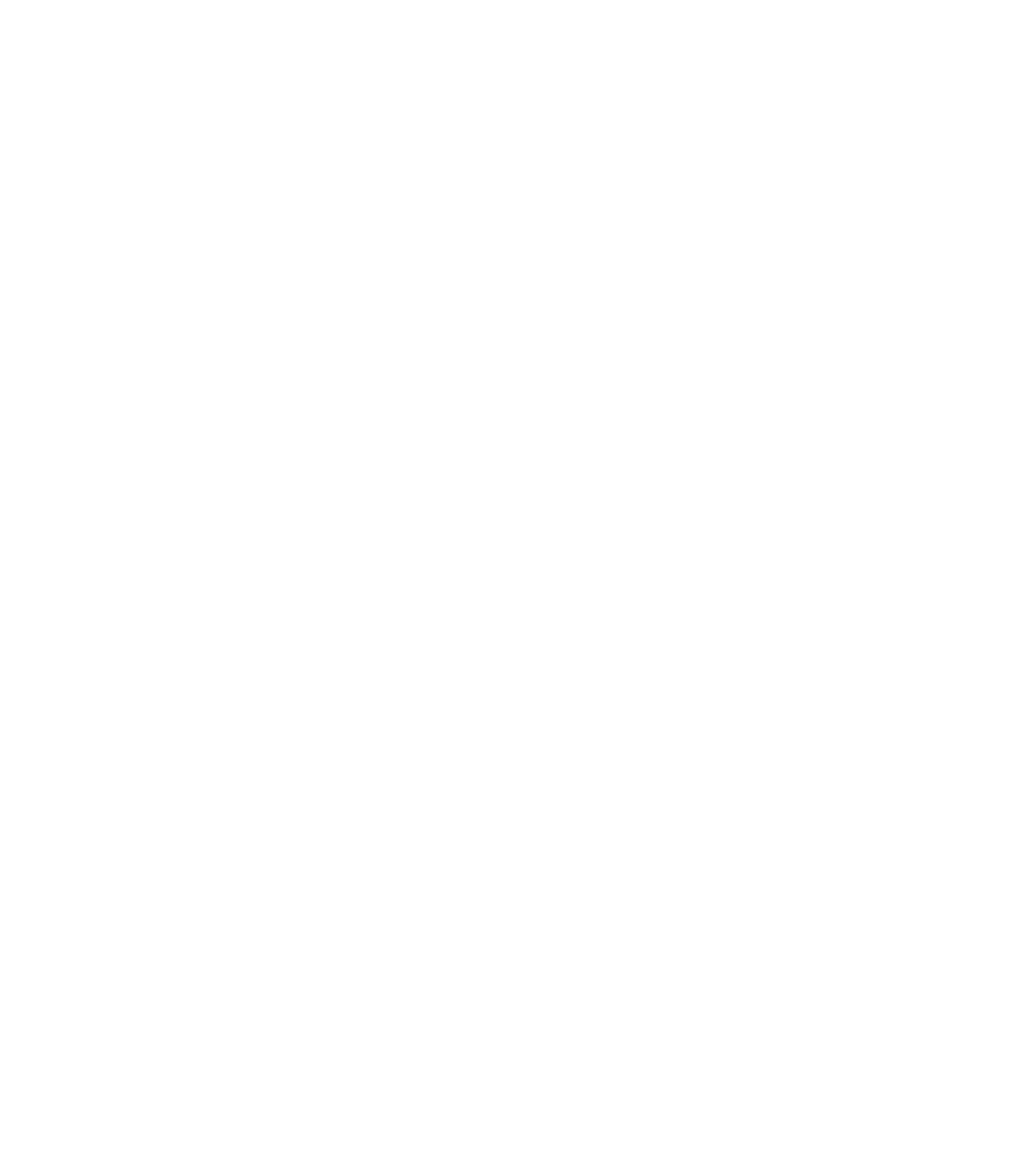
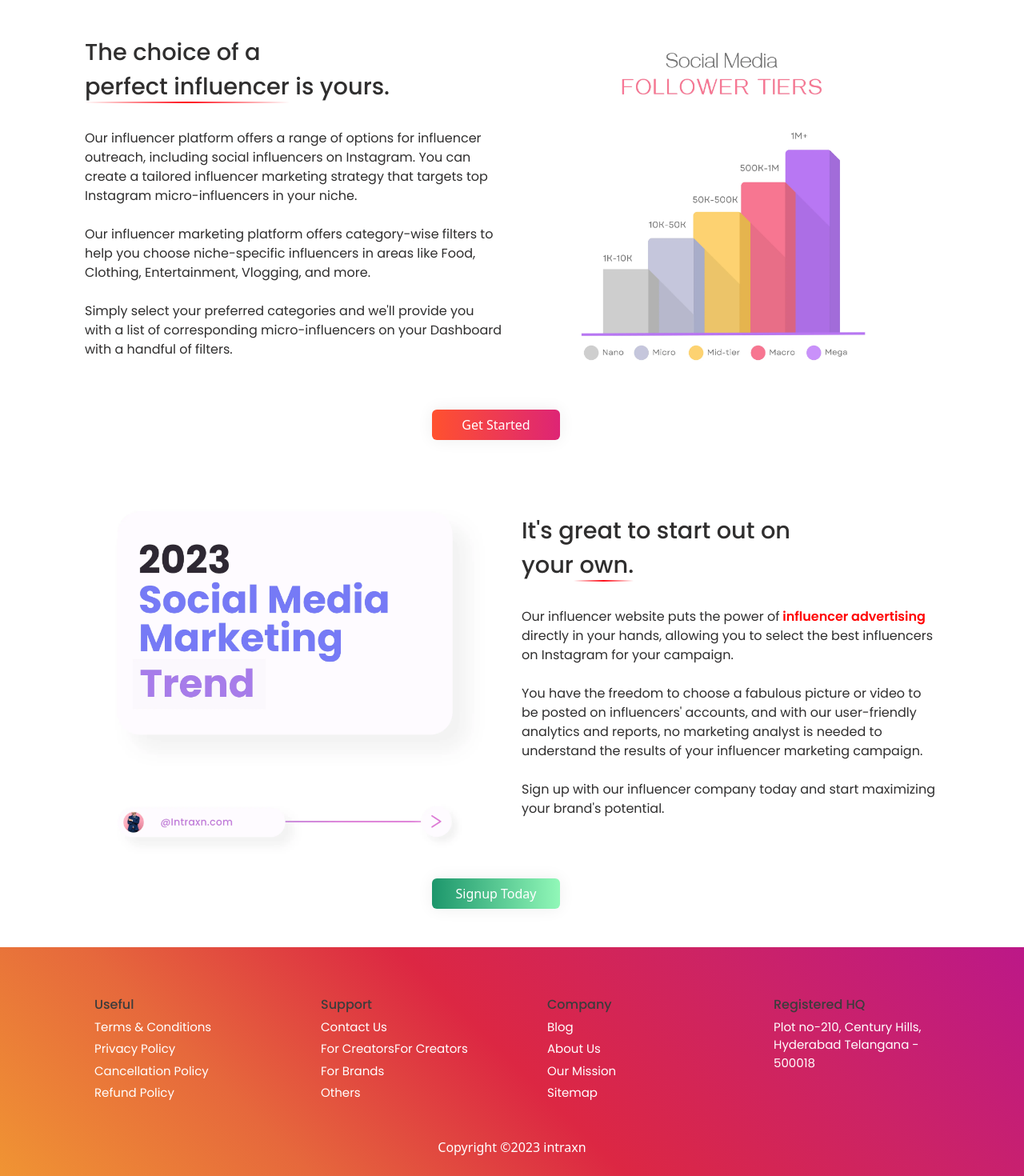
Before and after one commit to intraxnio/landingPage, a Next.js app: page /influencer-Marketing in a window 1280 px wide. Shown: the part 758-2228 px from the top of the page at 80% size. Before the commit the page ends 800 px from the top, so only its background shows below. Built offline with nearby package versions, Linux system fonts and the light colour scheme.

Commit message:
April v1.0 24 2023

```diff
--- a/src/components/BodyBlocks.js
+++ b/src/components/BodyBlocks.js
@@ -39,7 +39,7 @@ function BodyBlocks() {
         {/* <Image className="img-fluid rounded" src={banner2} alt="Social Media" />
          */}
 
-<img className="img-fluid rounded" src="/banner2.webp" alt="social Media" width={500} height={500} />
+        <img className="img-fluid rounded" src="/banner2.webp" alt="social Media" width={500} height={500} />
 
                 {/* <Image className="img-fluid rounded"
             src={"https://intraxn-app.s3.ap-south-1.amazonaws.com/banner2.webp"}
--- a/src/components/Footer.js
+++ b/src/components/Footer.js
@@ -4,7 +4,7 @@ import Link from "next/link";
 export default function Footer() {
   return (
     <>
-      <div className="container-fluid rounded bg-footer-container pt-5 pb-2">
+      <div className="container-fluid bg-footer-container pt-5 pb-2">
         <div className="container row mx-auto p-1">
           <div className="container col-md-3 col-12 my-2">
             <div className="div">
--- a/src/pages/influencer-Marketing.js
+++ b/src/pages/influencer-Marketing.js
@@ -1,17 +1,92 @@
+import Footer from '@/components/Footer'
 import Navbar from '@/components/Navbar'
 import React from 'react'
+import Head from 'next/head'
 
 function influencerMarketing() {
   return (
    <>
+
+<Head>
+        <title>What is Influencer Marketing: Winning Strategy for Brand Reach</title>
+        <meta name="viewport" content="width=device-width, initial-scale=1" />
+        <meta name="description" content="Collaborate with top Instagram influencers to reach new audiences.
+        Find your perfect influencer match with our powerful influencer platform." />
+        <meta content="What is Influencer Marketing: Winning Strategy for Brand Reach" property="og:title" />
+        <meta content="Collaborate with top Instagram influencers to reach new audiences.
+        Find your perfect influencer match with our powerful influencer platform." property="og:description" />
+        <meta property="og:type" content="website" />
+        <meta name="viewport" content="width=device-width, initial-scale=1" />
+        <link rel="icon" href="/favicon.ico" />
+        <meta name="google-site-verification" content="Zv0pxrxBGEMiesq_ydWWlCKLB8YiChp4x_TiozuRmaw" />
+      </Head>
+
+
    <Navbar />
    <div className="container">
     <img className="img-fluid" src="/influencerMarketing.jpg" alt="influencer Marketing" />
     </div>
 
-    <div className="container">
-        <p></p>
+    <div className="container mt-5">
+        <div className="container row mx-auto">
+            <div className="col-12 col-md-6 col-lg-6 my-auto">
+                <div className="row bb-txt-1"><p>The choice of a <br /> <span className="creator-underline"> perfect influencer</span> is yours.</p></div>
+                <div className="row bb-txt-2"><p>Our influencer platform offers a range of options for influencer outreach,
+                  including social influencers on Instagram. You can create a tailored influencer marketing strategy that
+                  targets top Instagram micro-influencers in your niche. <br /> <br />
+                  Our influencer marketing platform offers category-wise filters to help you choose niche-specific influencers
+                  in areas like Food, Clothing, Entertainment, Vlogging, and more. <br /><br /> Simply select your preferred categories and
+                  we&apos;ll provide you with a list of corresponding micro-influencers on your Dashboard with a handful of filters. </p></div>
+               </div>
+
+            <div className="col-12 col-md-6 col-lg-6">
+                <img className="img-fluid rounded" src="/banner1.webp" alt="banner" width={500} height={500} />
+            </div>
+        </div>
     </div>
+
+
+
+    <div className="container row btn-container mx-auto justify-content-center">
+        <div className="col-md-3 col-6">
+          <div className="col-md-12 col-12 btn login-btn-grad">
+            Get Started
+          </div>
+        </div>
+
+      </div>
+
+
+    <div className="container mt-5">
+        <div className="container row mx-auto">
+        <div className="col-12 col-md-6 col-lg-6 order-2 order-md-0 order-lg-0">
+        <img className="img-fluid rounded" src="/banner2.webp" alt="social Media" width={500} height={500} />
+            </div>
+
+            <div className="col-12 col-md-6 col-lg-6 my-auto">
+                <div className="row bb-txt-1"><p>It&apos;s great to start out on  <br /> your<span className="creator-underline"> own.</span></p></div>
+                <div className="row bb-txt-2"><p>Our influencer website puts the power of<span className="span-49"> influencer advertising</span> directly in your hands,
+                allowing you to select the best influencers on Instagram for your campaign. <br /><br /> You have the freedom to choose a fabulous picture or video to be
+                posted on influencers&apos; accounts, and with our user-friendly analytics and reports, no marketing analyst is needed to understand the results
+                of your influencer marketing campaign. <br /><br /> Sign up with our influencer company today and start maximizing your brand&apos;s potential.</p></div>
+            </div>
+
+
+        </div>
+    </div>
+
+    <div className="container row btn-container mx-auto justify-content-center mb-5">
+        <div className="col-md-3 col-6">
+          <div className="col-md-12 col-12 btn signup-btn-grad">
+            Signup Today
+          </div>
+        </div>
+
+      </div>
+
+      <Footer />
+
+
    </>
   )
 }
```
